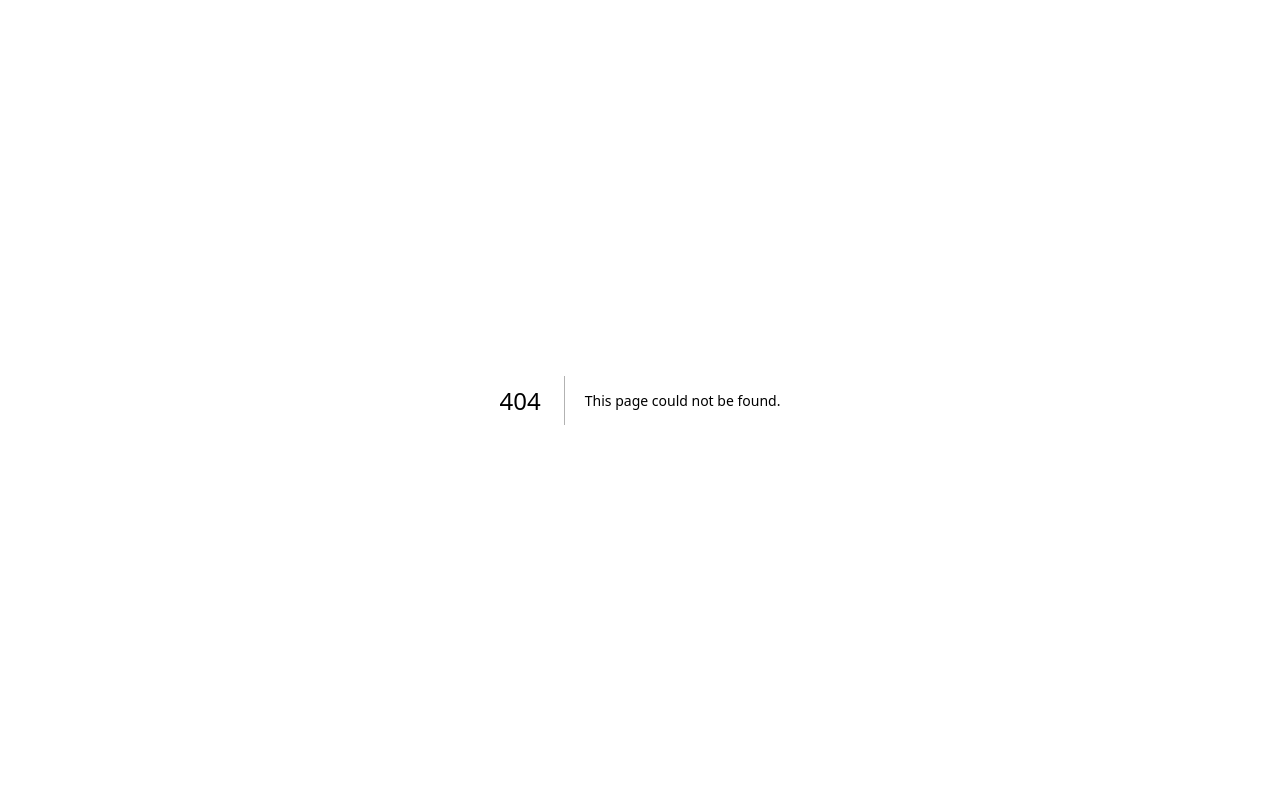
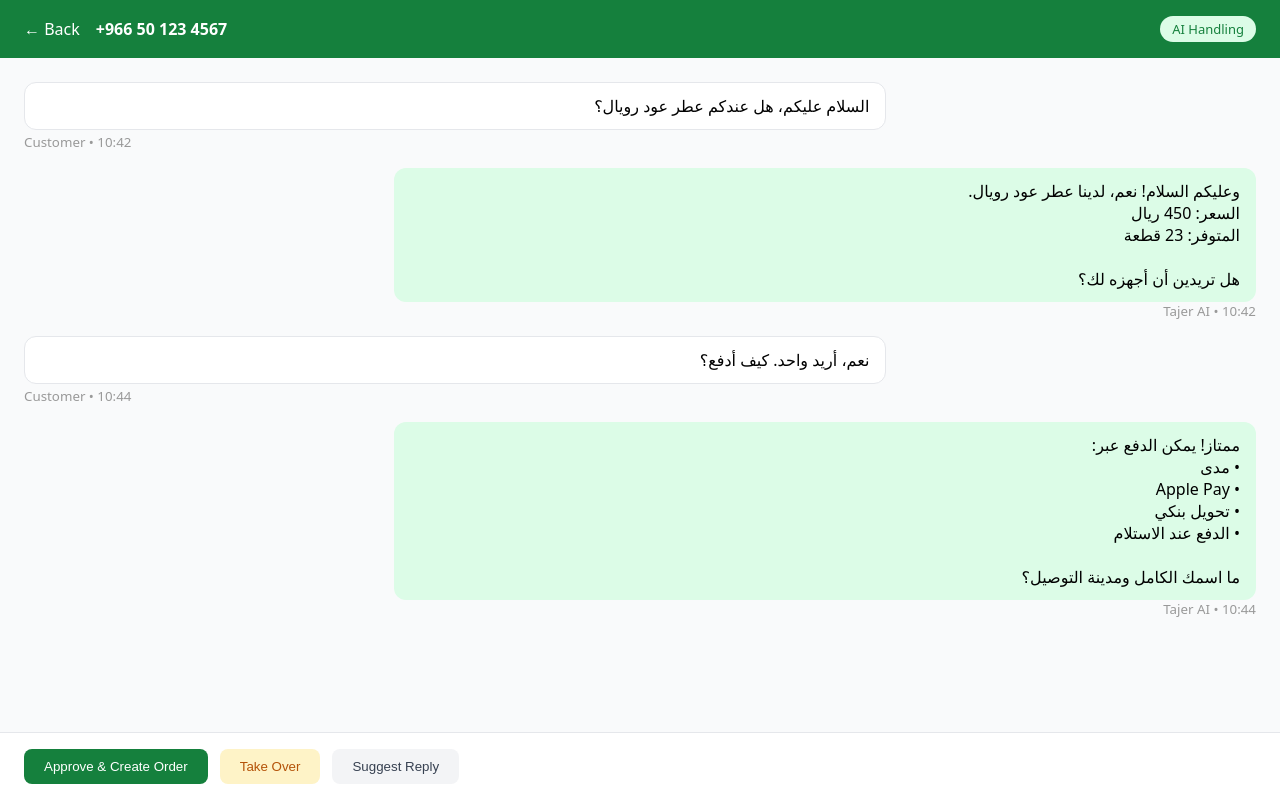
Before and after one commit to abdelhakbadda-lab/tajer-ai, a Next.js app: page /conversations/1 in a window 1280 px wide. Before the commit this address had no page. Built offline with nearby package versions, Linux system fonts and the light colour scheme.

Commit message:
Add conversation detail page with AI mock chat

```diff
--- /dev/null
+++ b/app/conversations/[id]/page.tsx
@@ -0,0 +1,74 @@
+export default function ConversationDetail() {
+  return (
+    <div style={{ fontFamily: 'system-ui, sans-serif', height: '100vh', display: 'flex', flexDirection: 'column' }}>
+      <header style={{ background: '#15803d', color: 'white', padding: '16px 24px', display: 'flex', justifyContent: 'space-between', alignItems: 'center' }}>
+        <div>
+          <a href="/conversations" style={{ color: 'white', textDecoration: 'none', marginRight: '16px' }}>← Back</a>
+          <strong>+966 50 123 4567</strong>
+        </div>
+        <span style={{ background: '#dcfce7', color: '#15803d', padding: '4px 12px', borderRadius: '20px', fontSize: '13px' }}>
+          AI Handling
+        </span>
+      </header>
+
+      <div style={{ flex: 1, padding: '24px', overflowY: 'auto', background: '#f9fafb' }}>
+        {/* Customer message */}
+        <div style={{ marginBottom: '16px', maxWidth: '70%' }}>
+          <div style={{ background: 'white', padding: '12px 16px', borderRadius: '12px', border: '1px solid #e5e7eb' }}>
+            <p style={{ margin: 0, direction: 'rtl' }}>السلام عليكم، هل عندكم عطر عود رويال؟</p>
+          </div>
+          <small style={{ color: '#999' }}>Customer • 10:42</small>
+        </div>
+
+        {/* AI response */}
+        <div style={{ marginBottom: '16px', maxWidth: '70%', marginLeft: 'auto' }}>
+          <div style={{ background: '#dcfce7', padding: '12px 16px', borderRadius: '12px' }}>
+            <p style={{ margin: 0, direction: 'rtl' }}>
+              وعليكم السلام! نعم، لدينا عطر عود رويال.
+              <br />السعر: 450 ريال
+              <br />المتوفر: 23 قطعة
+              <br /><br />هل تريدين أن أجهزه لك؟
+            </p>
+          </div>
+          <small style={{ color: '#999', display: 'block', textAlign: 'right' }}>Tajer AI • 10:42</small>
+        </div>
+
+        {/* Customer */}
+        <div style={{ marginBottom: '16px', maxWidth: '70%' }}>
+          <div style={{ background: 'white', padding: '12px 16px', borderRadius: '12px', border: '1px solid #e5e7eb' }}>
+            <p style={{ margin: 0, direction: 'rtl' }}>نعم، أريد واحد. كيف أدفع؟</p>
+          </div>
+          <small style={{ color: '#999' }}>Customer • 10:44</small>
+        </div>
+
+        {/* AI */}
+        <div style={{ marginBottom: '16px', maxWidth: '70%', marginLeft: 'auto' }}>
+          <div style={{ background: '#dcfce7', padding: '12px 16px', borderRadius: '12px' }}>
+            <p style={{ margin: 0, direction: 'rtl' }}>
+              ممتاز! يمكن الدفع عبر:
+              <br />• مدى
+              <br />• Apple Pay
+              <br />• تحويل بنكي
+              <br />• الدفع عند الاستلام
+              <br /><br />ما اسمك الكامل ومدينة التوصيل؟
+            </p>
+          </div>
+          <small style={{ color: '#999', display: 'block', textAlign: 'right' }}>Tajer AI • 10:44</small>
+        </div>
+      </div>
+
+      {/* Action bar */}
+      <div style={{ padding: '16px 24px', borderTop: '1px solid #e5e7eb', background: 'white', display: 'flex', gap: '12px', flexWrap: 'wrap' }}>
+        <button style={{ background: '#15803d', color: 'white', border: 'none', padding: '10px 20px', borderRadius: '8px', cursor: 'pointer' }}>
+          Approve & Create Order
+        </button>
+        <button style={{ background: '#fef3c7', color: '#b45309', border: 'none', padding: '10px 20px', borderRadius: '8px', cursor: 'pointer' }}>
+          Take Over
+        </button>
+        <button style={{ background: '#f3f4f6', color: '#374151', border: 'none', padding: '10px 20px', borderRadius: '8px', cursor: 'pointer' }}>
+          Suggest Reply
+        </button>
+      </div>
+    </div>
+  );
+}
```
